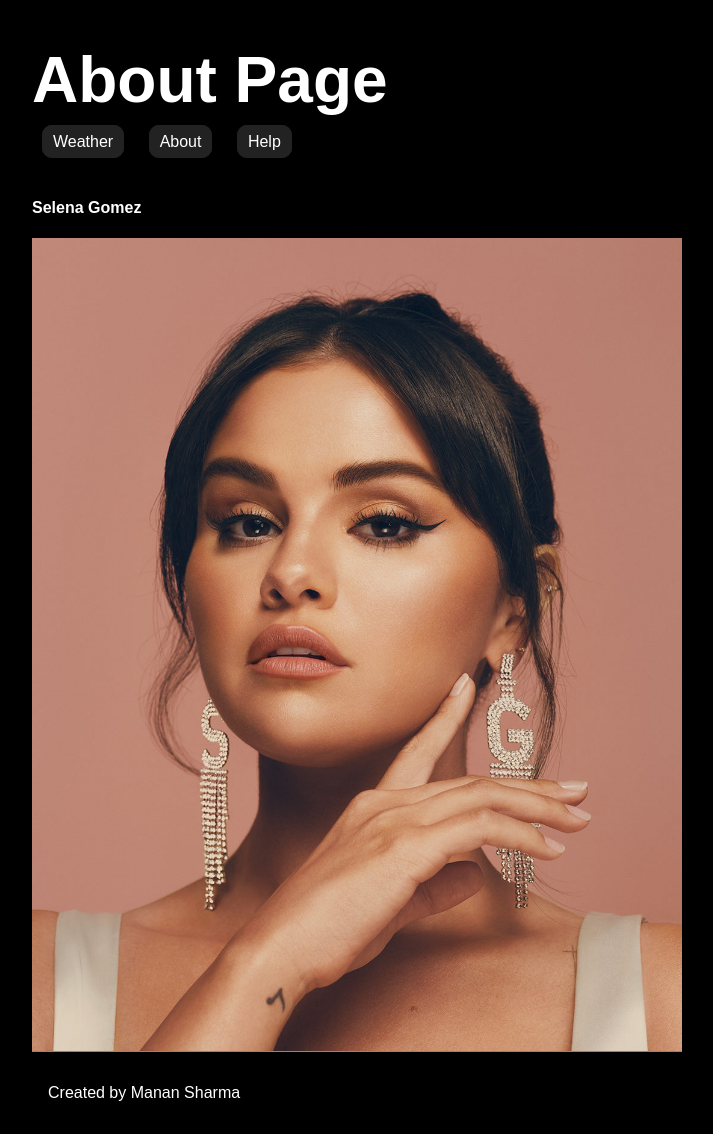
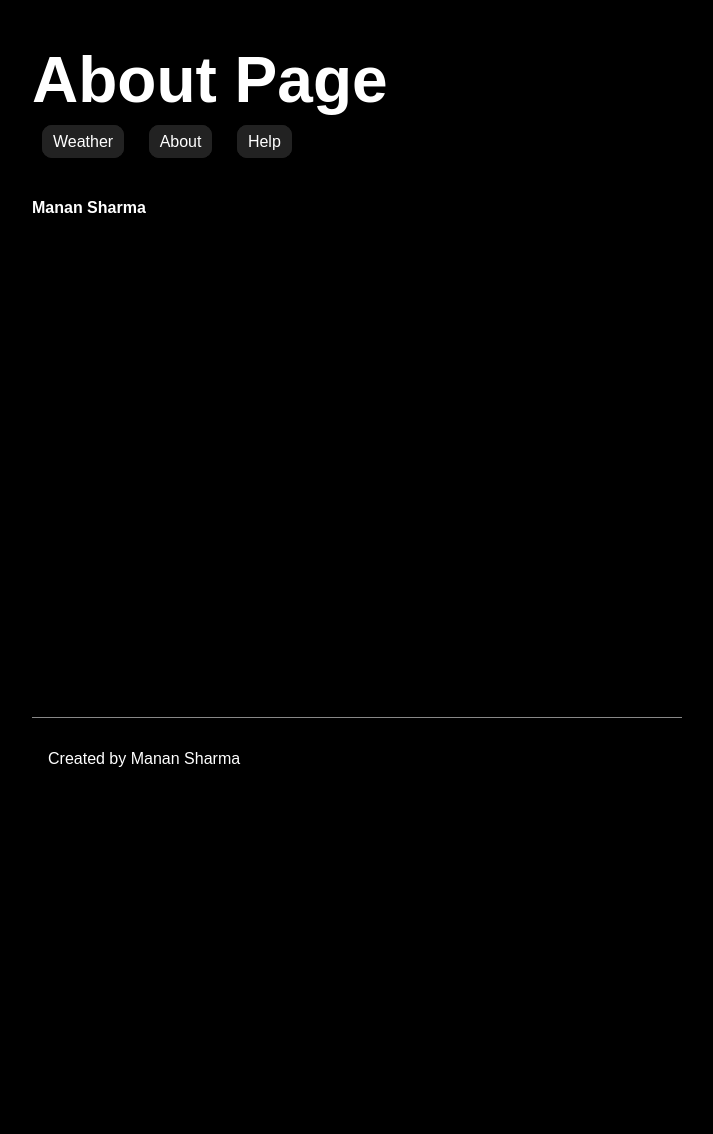
Before and after one commit to MananSharma7/weather-application, a Node server app: page /about in a window 1280 px wide. Shown: the whole page, without its empty margins (283-996 px from the left). After the commit the page ends 767 px from the top, so only its background shows below. Run offline with Node 20, Linux system fonts and the light colour scheme; some libraries are stand-ins or nearby versions.

Commit message:
Update about.hbs

```diff
--- a/templates/views/about.hbs
+++ b/templates/views/about.hbs
@@ -10,8 +10,7 @@
   <body>
     <div class="main-content">
       {{>header}}
-      <h4>Selena Gomez</h4>
-      <img src="./img/selenaGomez.jpg" width="100%" />
+      <h4>Manan Sharma</h4>
     </div>
     {{>footer}}
   </body>
```
